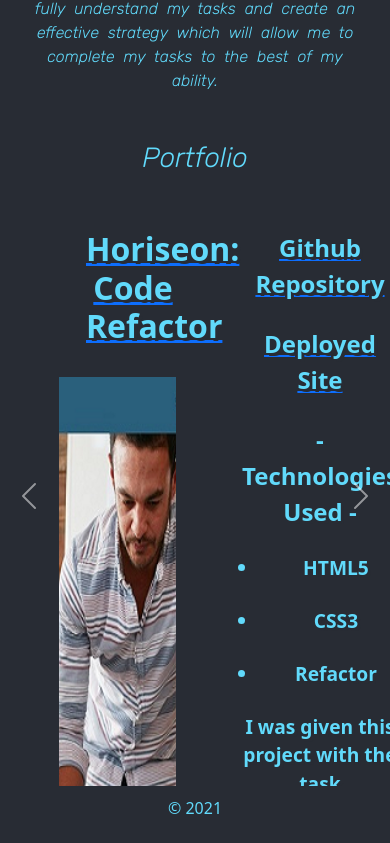
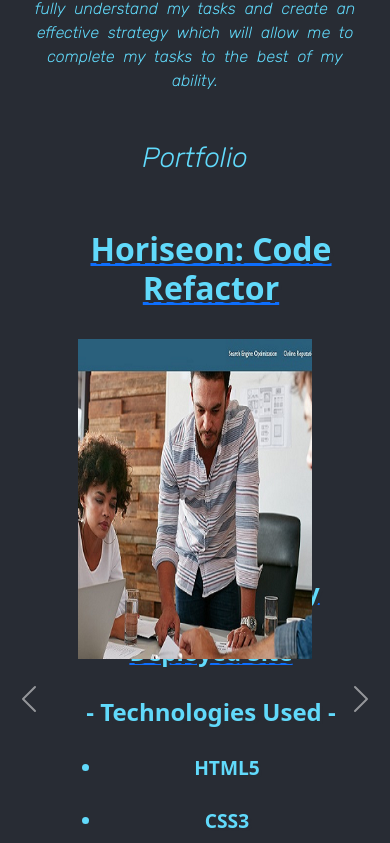
Before and after one commit to D-Whipp/react-portfolio, a React (Create React App) app: page / in a window 390 px wide. Shown: the part 1154-1997 px from the top of the page. Built offline with nearby package versions, Linux system fonts and the light colour scheme.

Commit message:
created mobile style sheet, made projects section mobile friendly

```diff
--- a/src/App.css
+++ b/src/App.css
@@ -344,7 +344,7 @@
 .project-img-link a .project-img-setup {
   position: relative;
   background-size: cover;
-  background-position: center;
+  background-position: center center;
   /* background-position: center top; */
   height: 100%;
   width: 75%;
@@ -352,6 +352,10 @@
   width: 100px; */
   margin: 0 auto;
 }
+/*
+.img-left-top {
+  background-position: left top;
+} */
 
 .project-title {
   text-decoration: none;
--- a/src/App.js
+++ b/src/App.js
@@ -1,4 +1,5 @@
 import "./App.css";
+import "./mobile-styles.css"
 import "bootstrap/dist/css/bootstrap.min.css";
 import Navbar from "./components/Navbar/Navbar";
 import Header from "./components/Header/Header";
--- /dev/null
+++ b/src/mobile-styles.css
@@ -0,0 +1,17 @@
+@media screen and (max-width: 1200px) {
+  .slide-size-container {
+    display: block;
+    height: 100%;
+    align-items: center;
+  }
+
+  .project-img-link {
+    height: 20rem;
+    width: 100%;
+  }
+
+  .github-repo-link {
+    height: 50%;
+    width: 100%;
+  }
+}
```
